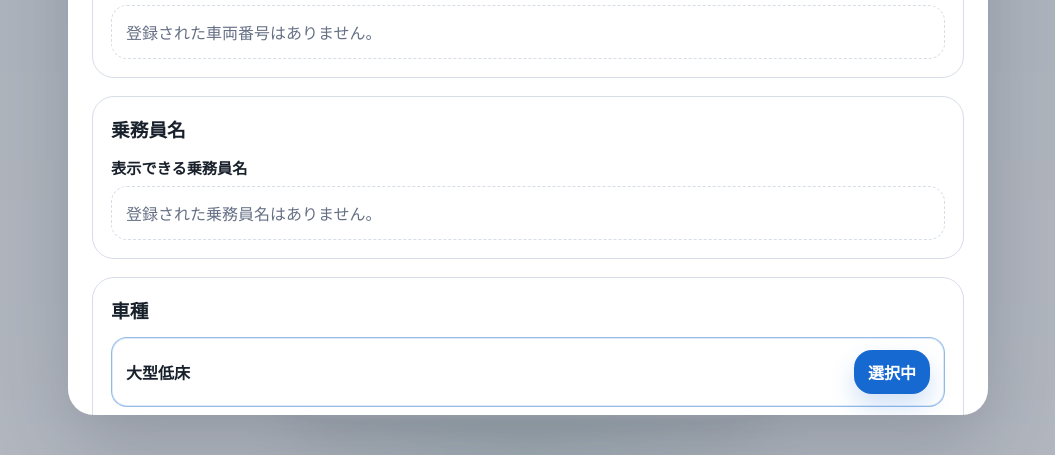
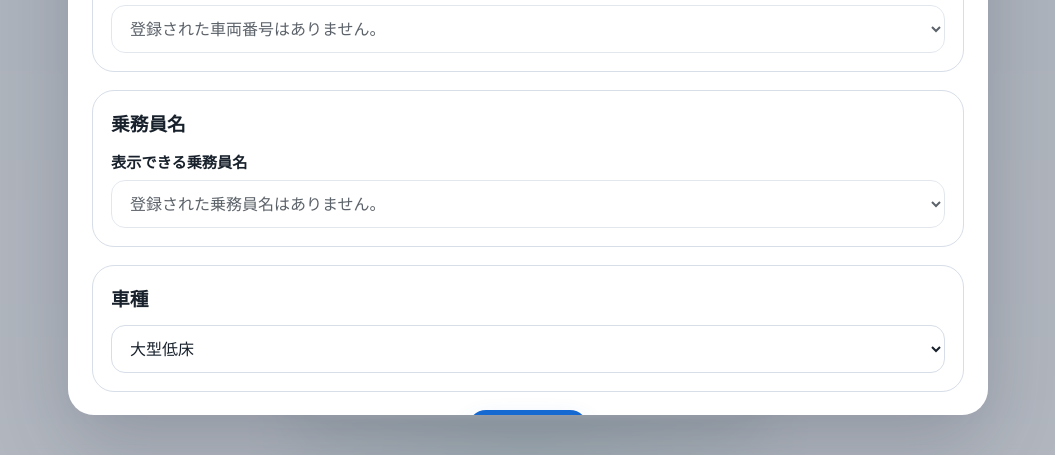
Before and after one commit to sinyuubuturyuu/sinyuubuturyuu, a plain HTML site: page index.html in a window 1280 px wide. Both pictures are taken after a click on the button "設定". Shown: the part 345-800 px from the top of the page, without its empty margins (112-1167 px from the left). Drawn offline with Linux system fonts and the light colour scheme; no server answers.

Commit message:
Use dropdowns for launcher settings

```diff
--- a/index.html
+++ b/index.html
@@ -65,7 +65,7 @@
           </div>
           <div class="field">
             <span>表示できる車両番号</span>
-            <div id="vehicleList" class="value-list"></div>
+            <select id="vehicleSelect" class="field-select"></select>
           </div>
         </section>
 
@@ -75,7 +75,7 @@
           </div>
           <div class="field">
             <span>表示できる乗務員名</span>
-            <div id="driverList" class="value-list"></div>
+            <select id="driverSelect" class="field-select"></select>
           </div>
         </section>
 
@@ -83,7 +83,7 @@
           <div class="section-head">
             <h3>車種</h3>
           </div>
-          <div id="truckTypeList" class="value-list"></div>
+          <select id="truckTypeSelect" class="field-select"></select>
         </section>
       </div>
 
--- a/launcher.js
+++ b/launcher.js
@@ -80,8 +80,9 @@ const elements = {
   closeSettingsButton: document.getElementById("closeSettingsButton"),
   confirmSettingsButton: document.getElementById("confirmSettingsButton"),
   themeMode: document.getElementById("themeMode"),
-  vehicleList: document.getElementById("vehicleList"),
-  driverList: document.getElementById("driverList"),
+  vehicleSelect: document.getElementById("vehicleSelect"),
+  driverSelect: document.getElementById("driverSelect"),
+  truckTypeSelect: document.getElementById("truckTypeSelect"),
   truckTypeList: document.getElementById("truckTypeList"),
   settingsStatus: document.getElementById("settingsStatus"),
   sendFarewell: document.getElementById("sendFarewell"),
@@ -131,13 +132,48 @@ function renderCurrentSelection() {
 
 function renderSettings() {
   elements.themeMode.value = state.shared.theme;
-  renderVehicleList();
-  renderDriverList();
-  renderTruckTypeList();
+  renderVehicleSelect();
+  renderDriverSelect();
+  renderTruckTypeSelect();
 }
 
 function applyTheme() {
   document.documentElement.setAttribute("data-theme", state.shared.theme === "dark" ? "dark" : "light");
+}
+
+function renderVehicleSelect() {
+  renderChoiceSelect({
+    select: elements.vehicleSelect,
+    rows: getDisplayedVehicleRows(),
+    currentValue: state.shared.current.vehicleNumber,
+    labelFor: (value) => value,
+    loadingText: "読み込み中です。",
+    emptyText: "登録された車両番号はありません。",
+  });
+
+}
+
+function renderDriverSelect() {
+  renderChoiceSelect({
+    select: elements.driverSelect,
+    rows: getDisplayedDriverRows(),
+    currentValue: state.shared.current.driverName,
+    labelFor: (value) => sharedSettings.normalizeDriverName(value),
+    currentKeyFor: (value) => sharedSettings.normalizeDriverName(value),
+    loadingText: "読み込み中です。",
+    emptyText: "登録された乗務員名はありません。",
+  });
+
+}
+
+function renderTruckTypeSelect() {
+  renderChoiceSelect({
+    select: elements.truckTypeSelect,
+    rows: state.shared.truckTypes,
+    currentValue: state.shared.current.truckType,
+    labelFor: (value) => sharedSettings.truckTypeLabel(value),
+    emptyText: "登録された車種はありません。",
+  });
 }
 
 function renderVehicleList() {
@@ -213,6 +249,49 @@ function getDisplayedDriverRows() {
     rows.unshift(currentValue);
   }
   return rows;
+}
+
+function renderChoiceSelect({
+  select,
+  rows,
+  currentValue,
+  labelFor,
+  loadingText = "読み込み中です。",
+  emptyText = "項目はありません。",
+  currentKeyFor = (value) => value,
+}) {
+  select.innerHTML = "";
+
+  if (state.referenceOptions.loading) {
+    select.appendChild(new Option(loadingText, ""));
+    select.value = "";
+    select.disabled = true;
+    return;
+  }
+
+  const uniqueRows = [];
+  const seenKeys = new Set();
+  rows.forEach((value) => {
+    const key = String(currentKeyFor(value) ?? "");
+    if (!key || seenKeys.has(key)) return;
+    seenKeys.add(key);
+    uniqueRows.push(value);
+  });
+
+  if (!uniqueRows.length) {
+    select.appendChild(new Option(emptyText, ""));
+    select.value = "";
+    select.disabled = true;
+    return;
+  }
+
+  uniqueRows.forEach((value) => {
+    select.appendChild(new Option(labelFor(value), value));
+  });
+
+  const selectedRow = uniqueRows.find((value) => currentKeyFor(value) === currentValue) || uniqueRows[0];
+  select.value = selectedRow;
+  select.disabled = false;
 }
 
 function renderValueList({
@@ -324,9 +403,8 @@ async function loadReferenceOptionsFromFirebase() {
 
   return {
     vehicles: sortReferenceRows(getStringArray(vehicleSnapshot.exists() ? vehicleSnapshot.data() : {})),
-    drivers: sortReferenceRows(
-      getStringArray(driverSnapshot.exists() ? driverSnapshot.data() : {}),
-      (value) => sharedSettings.normalizeDriverName(value)
+    drivers: sharedSettings.normalizeDrivers(
+      getStringArray(driverSnapshot.exists() ? driverSnapshot.data() : {})
     ),
   };
 }
@@ -405,6 +483,23 @@ function bindEvents() {
     sharedSettings.saveTheme(event.target.value);
     renderAll();
     setStatus("表示モードを更新しました。");
+  });
+  elements.vehicleSelect.addEventListener("change", (event) => {
+    const value = String(event.target.value || "").trim();
+    if (!value) return;
+    setCurrentVehicleNumber(value);
+  });
+
+  elements.driverSelect.addEventListener("change", (event) => {
+    const value = String(event.target.value || "").trim();
+    if (!value) return;
+    setCurrentDriverName(value);
+  });
+
+  elements.truckTypeSelect.addEventListener("change", (event) => {
+    const value = String(event.target.value || "").trim();
+    if (!value) return;
+    setCurrentTruckType(value);
   });
 }
 function closeSettingsDialog() {
```
